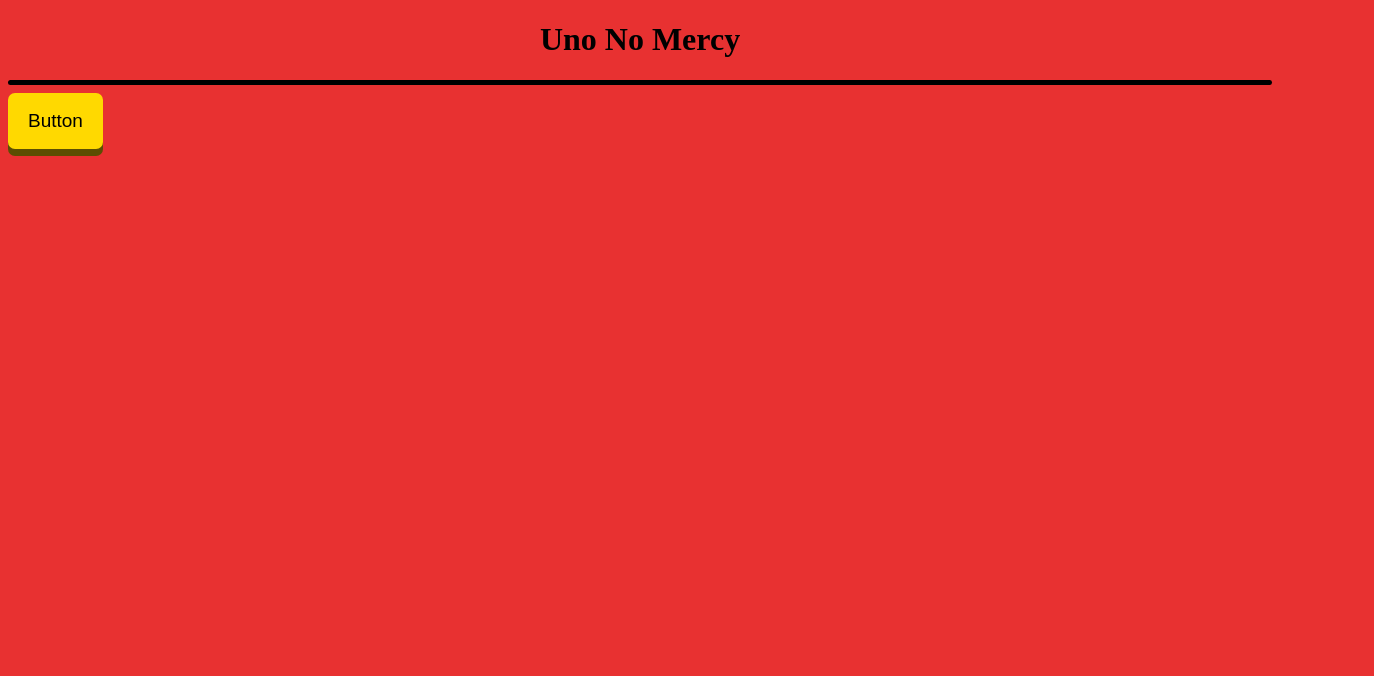
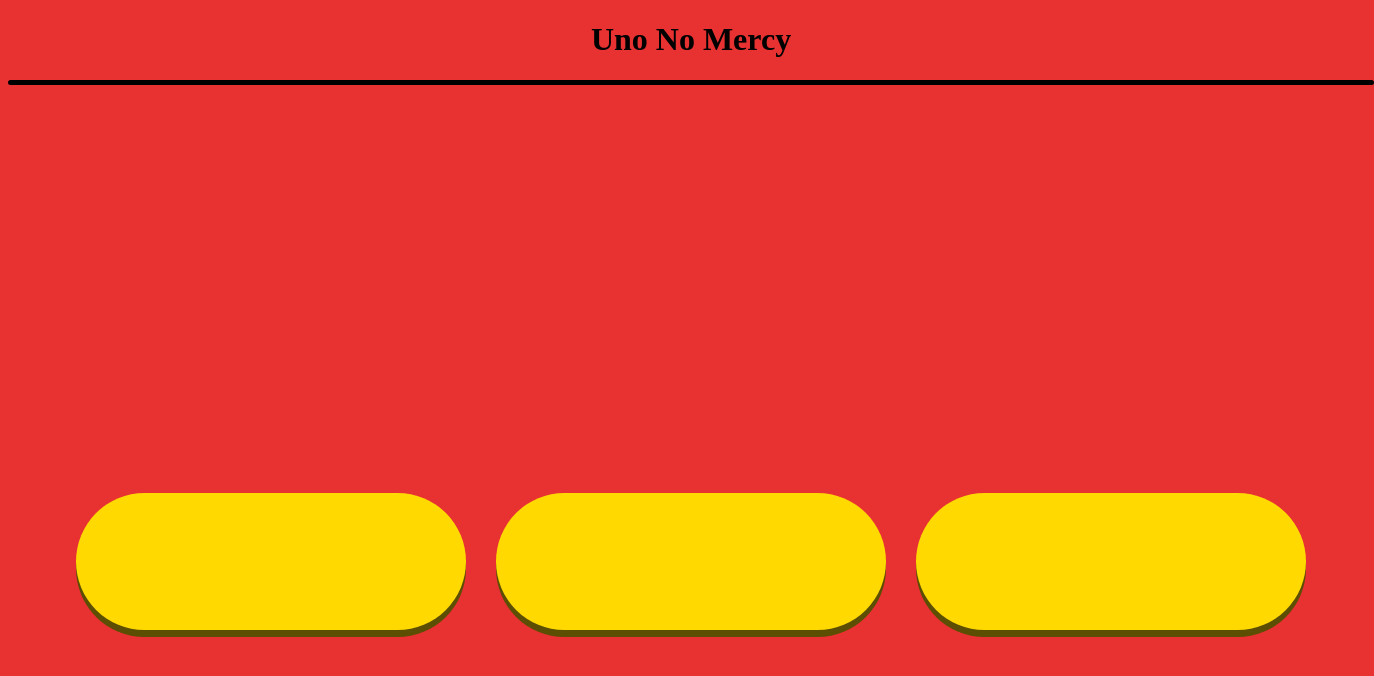
Before and after one commit to Leojb2oo8/Uno, a website: page src/web.htm in a window 1280 px wide. Shown: the whole page, 1374 px wide, since content can reach past the window. Drawn offline with Linux system fonts and the light colour scheme.

Commit message:
website buttos

```diff
--- a/src/web.htm
+++ b/src/web.htm
@@ -5,17 +5,24 @@
         <style>
          body {
             background-color: #e83131;
+            width: 1366px;
+            height: 784px;
+         }
+         h1{
+            color: black
          }
          .center{text-align: center}
          button {
             cursor: pointer;
             background-color: #ffd900;
             border: none;
-         padding: 17px 20px;
+            width: 390px;
+            height: 137px;
+            flex-shrink: 0;
             font-size: 19px;
-         border-radius: 7px;
+            border-radius: 90px;
             text-align: center;
-         transition-duration: 0.2s;
+            transition-duration: 0.1s;
             box-shadow: 0 7px #5c4e02;
          }
          button:hover {background-color: #ebc807}
@@ -30,13 +37,27 @@
             height: 5px;
             border-radius: 12px;
          }
+         .container{
+            display: flex;
+            justify-content: space-between;
+            margin: 0 auto;
+            width: 90%;
+            height: 75px;
+            position:relative;
+            bottom: -400px;
+         }
         </style>
 </head>
 
 <body>
 	<div class="center"><h1>Uno No Mercy</h1></div>
     <hr>
-    <div><button>Button</button></div>
+    <div class="container">
+        <div><button></button></div>
+        <div><button></button></div>
+        <div><button></button></div>
+    </div>
+
 
 
 </body>
```
Lines whose indentation alone changed are shown as unchanged.
